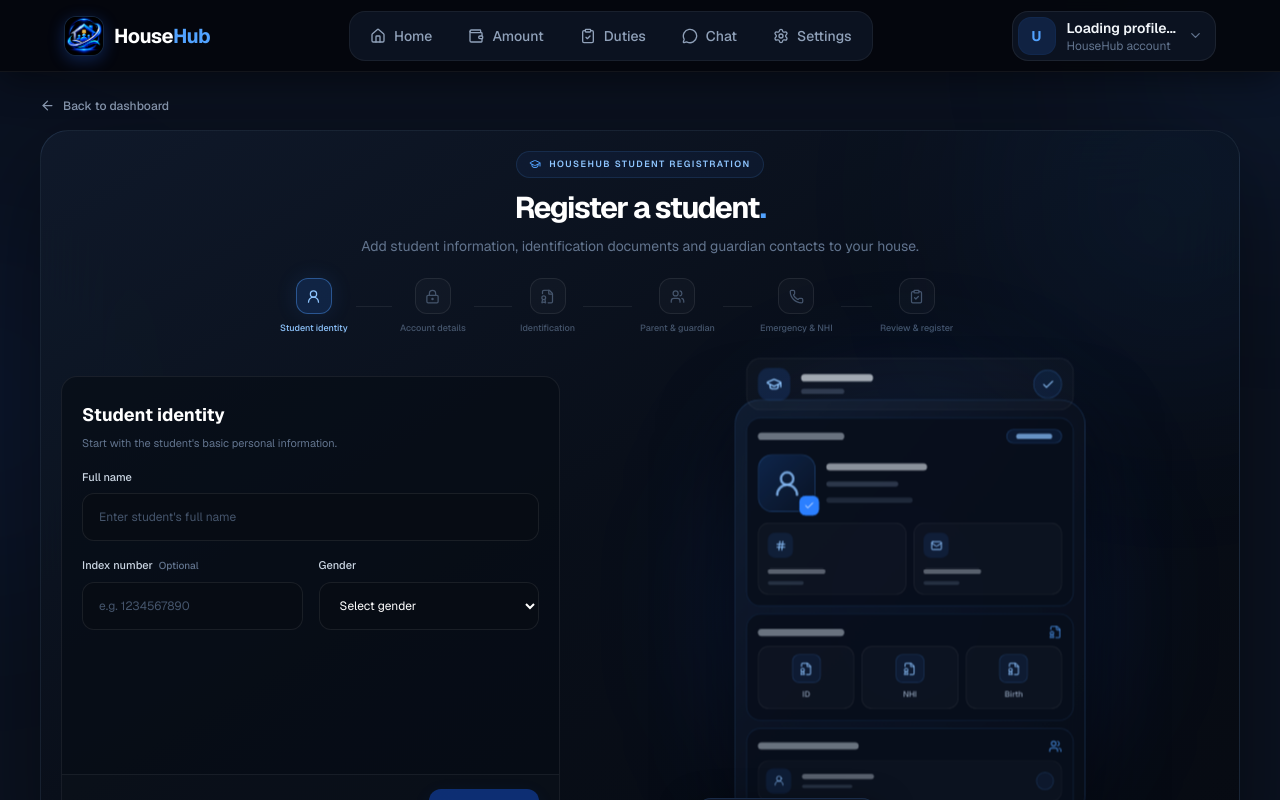
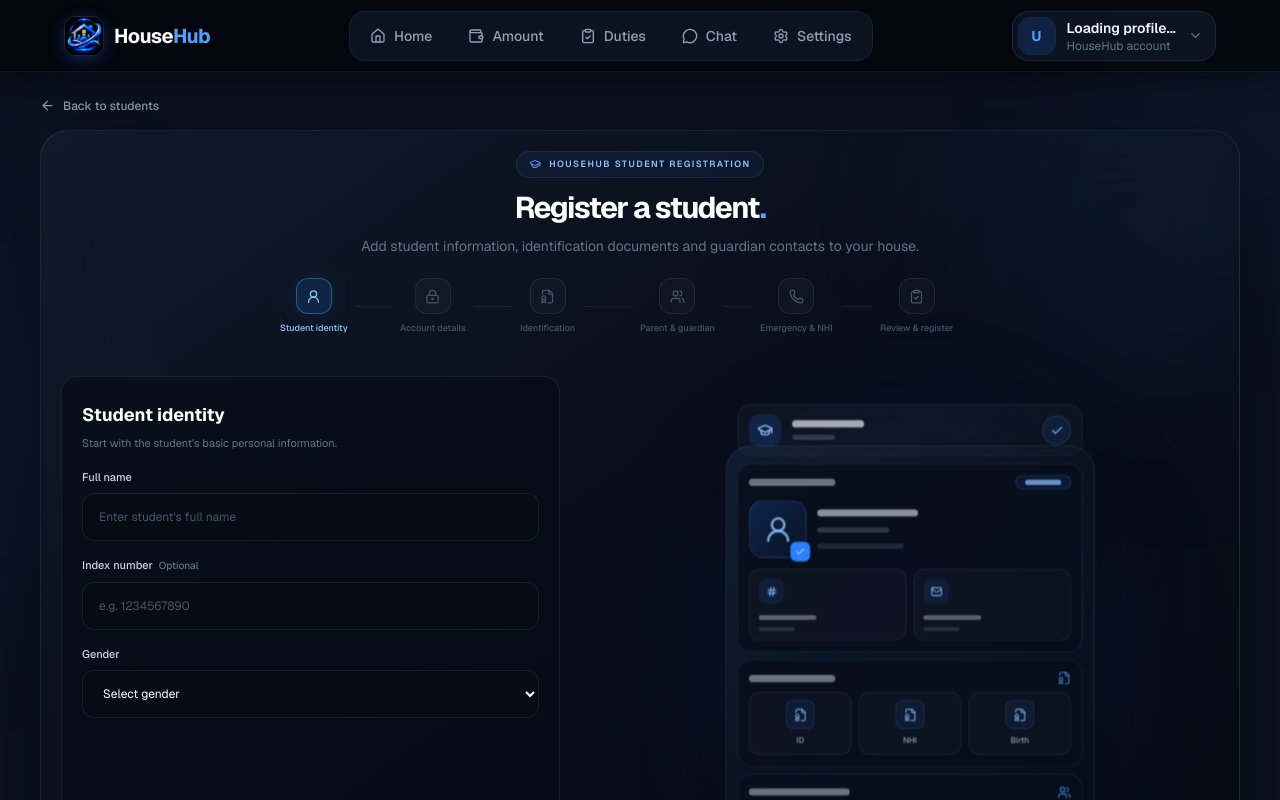
Before and after one commit to petersam6636-web/HouseHub, a Next.js app: page /home/1/students/1 in a window 1280 px wide. Shown: the top 800 px of the page. Built offline with nearby package versions, Linux system fonts and the light colour scheme.

Commit message:
fix the erpramd design issue

```diff
--- /dev/null
+++ b/app/home/[projectId]/students/view/page.tsx
@@ -0,0 +1,4 @@
+import ViewStudent from './View';
+export default function page(){
+    return  <ViewStudent />
+}
--- a/components/student/StudentPage.tsx
+++ b/components/student/StudentPage.tsx
@@ -317,7 +317,7 @@ export default function StudentsPage() {
         </Link>
 
         {/* Project heading */}
-        <section className="flex items-center justify-between gap-3 rounded-[22px] border border-blue-400/[0.10] bg-gradient-to-r from-[#102440] via-[#0A192D] to-[#061020] p-5 sm:p-6">
+        <section className="flex min-h-[180px] items-center justify-between gap-3 rounded-[22px] border border-blue-400/[0.10] bg-gradient-to-r from-[#102440] via-[#0A192D] to-[#061020] p-6 sm:min-h-[200px] sm:p-8">
           <div className="flex min-w-0 items-center gap-3">
             <div className="flex h-10 w-10 shrink-0 items-center justify-center rounded-xl border border-blue-400/20 bg-blue-500/10">
               <Users size={18} className="text-blue-300" />
@@ -389,7 +389,7 @@ export default function StudentsPage() {
             </p>
           </section>
         ) : (
-          <section className="grid grid-cols-1 gap-4 xl:grid-cols-2">
+          <section className="grid grid-cols-1 gap-4">
             {filteredStudents.map((student) => (
               <StudentCard
                 key={student.id}
@@ -438,24 +438,24 @@ function StudentCard({
       <div className="pointer-events-none absolute -right-16 -top-20 h-48 w-48 rounded-full bg-blue-500/[0.10] blur-[75px]" />
 
       {/* Portrait section */}
-      <div className="relative flex min-h-[230px] shrink-0 items-center justify-center overflow-hidden border-b border-blue-300/[0.08] bg-gradient-to-br from-[#102440] via-[#0B1B30] to-[#061020] sm:min-h-[330px] sm:w-[38%] sm:border-b-0 sm:border-r">
+      <div className="relative flex min-h-[230px] shrink-0 items-center justify-center overflow-hidden border-b border-blue-300/[0.08] bg-gradient-to-br from-[#102440] via-[#0B1B30] to-[#061020] sm:min-h-[330px] sm:w-[38%] sm:border-b-0 sm:border-r lg:min-h-[350px]">
         {/* Soft background glow */}
         <div className="pointer-events-none absolute h-48 w-48 rounded-full bg-blue-500/[0.12] blur-[55px]" />
 
         {/* Decorative outer ring */}
-        <div className="absolute h-[174px] w-[174px] rotate-[-35deg] rounded-full border-[5px] border-blue-500 border-t-transparent shadow-[0_0_30px_rgba(59,130,246,0.15)] transition-transform duration-500 group-hover:rotate-[-20deg] sm:h-[190px] sm:w-[190px]" />
+        <div className="absolute h-[174px] w-[174px] rotate-[-35deg] rounded-full border-[5px] border-blue-500 border-t-transparent shadow-[0_0_30px_rgba(59,130,246,0.15)] transition-transform duration-500 group-hover:rotate-[-20deg] sm:h-[190px] sm:w-[190px] lg:h-[210px] lg:w-[210px]" />
 
         {/* Secondary ring */}
-        <div className="absolute h-[154px] w-[154px] rounded-full border-[3px] border-blue-300/20 sm:h-[170px] sm:w-[170px]" />
+        <div className="absolute h-[154px] w-[154px] rounded-full border-[3px] border-blue-300/20 sm:h-[170px] sm:w-[170px] lg:h-[190px] lg:w-[190px]" />
 
         {/* Student portrait */}
-        <div className="relative h-[142px] w-[142px] overflow-hidden rounded-full border-[5px] border-[#071426] bg-[#102440] shadow-[0_12px_35px_rgba(0,0,0,0.35)] sm:h-[158px] sm:w-[158px]">
+        <div className="relative h-[142px] w-[142px] overflow-hidden rounded-full border-[5px] border-[#071426] bg-[#102440] shadow-[0_12px_35px_rgba(0,0,0,0.35)] sm:h-[158px] sm:w-[158px] lg:h-[178px] lg:w-[178px]">
           {image ? (
             <Image
               src={image}
               alt={`${studentName} profile`}
               fill
-              sizes="(min-width: 640px) 160px, 145px"
+              sizes="(min-width: 1024px) 180px, (min-width: 640px) 160px, 145px"
               unoptimized
               className="object-cover object-center transition duration-500 group-hover:scale-105"
             />
--- a/components/student/StudentRegistration..tsx
+++ b/components/student/StudentRegistration..tsx
@@ -155,7 +155,7 @@ function Field({
 
 function StudentIllustration() {
   return (
-    <div className="relative mx-auto h-full w-full max-w-[390px]">
+    <div className="relative mx-auto h-full w-full max-w-[410px]">
       <div className="pointer-events-none absolute inset-8 rounded-full bg-blue-600/20 blur-[70px]" />
 
       <div className="relative flex h-full scale-[0.9] flex-col justify-center gap-2 rounded-[1.75rem] border border-blue-400/[0.16] bg-gradient-to-br from-[#111E33]/90 via-[#0B1220]/85 to-[#080D17]/90 p-3 shadow-[0_25px_80px_rgba(0,0,0,0.6)] backdrop-blur-xl">
@@ -794,7 +794,7 @@ function StudentRegisterForm({ projectId }: { projectId: string }) {
             />
           </Field>
 
-          <div className="grid grid-cols-1 gap-4 sm:grid-cols-2">
+          <div className="space-y-4">
             <Field label="Index number" optional>
               <input
                 value={formData.index_number}
@@ -985,8 +985,6 @@ function StudentRegisterForm({ projectId }: { projectId: string }) {
             </div>
           </Field>
 
-          <div className="rounded-xl border border-white/[0.06] bg-white/[0.02] p-3">
-          </div>
         </div>
       );
     }
@@ -1214,11 +1212,11 @@ function StudentRegisterForm({ projectId }: { projectId: string }) {
 
       <div className="mx-auto w-full max-w-[1200px]">
         <Link
-          href={`/home/${projectId}`}
+          href="/home/students"
           className="mb-4 inline-flex items-center gap-2 text-xs font-medium text-slate-400 transition hover:text-white"
         >
           <ArrowLeft size={15} />
-          Back to dashboard
+          Back to students
         </Link>
 
         <div className="relative overflow-hidden rounded-[1.75rem] border border-blue-300/[0.12] bg-gradient-to-br from-[#101A2B]/95 via-[#090F19]/95 to-[#070B12]/95 shadow-[0_28px_100px_rgba(0,0,0,0.42)] backdrop-blur-2xl">
@@ -1305,7 +1303,7 @@ function StudentRegisterForm({ projectId }: { projectId: string }) {
             </div>
           </div>
 
-          <div className="md:grid md:grid-cols-[minmax(0,0.9fr)_minmax(0,1.1fr)] md:grid-rows-[508px] md:items-stretch">
+          <div className="md:grid md:grid-cols-[minmax(0,0.9fr)_minmax(0,1.1fr)] md:grid-rows-[600px] md:items-stretch">
             <section className="flex min-w-0 flex-col p-4 sm:p-5 md:h-full md:min-h-0 md:p-5">
               <div className="flex min-h-0 flex-1 flex-col overflow-hidden rounded-2xl border border-white/[0.07] bg-[#070D16]/65">
                 <form
@@ -1368,8 +1366,8 @@ function StudentRegisterForm({ projectId }: { projectId: string }) {
               </div>
             </section>
 
-            <aside className="relative hidden min-w-0 items-center justify-center px-5 py-5 md:flex md:h-full">
-              <div ref={previewRef} className="h-full w-full max-w-[390px]">
+            <aside className="relative hidden min-w-0 items-center justify-center px-5 py-5 md:flex md:h-[508px] md:self-center">
+              <div ref={previewRef} className="h-full w-full max-w-[410px]">
                 <StudentIllustration />
               </div>
             </aside>
```
